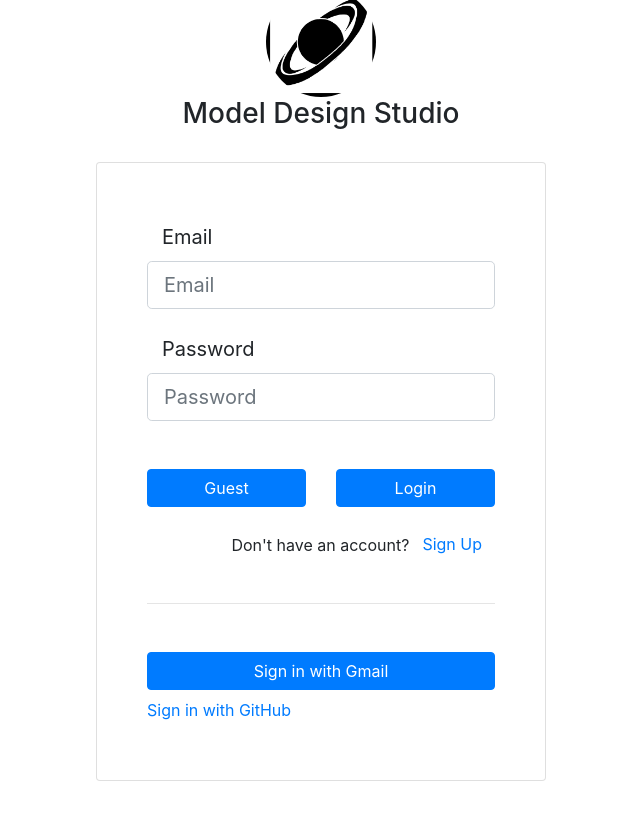
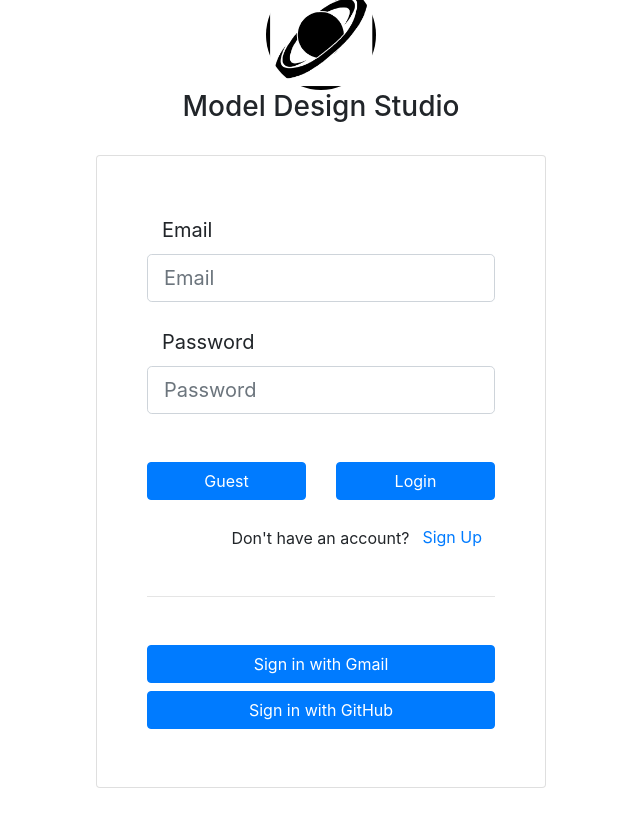
Before and after one commit to andromia/cvrp-client, a Next.js app: page /auth/login in a window 1280 px wide. Shown: the top 824 px of the page, without its empty margins (319-959 px from the left). Built offline with nearby package versions, Linux system fonts and the light colour scheme; no server answers.

Commit message:
fixed css of button

```diff
--- a/components/auth/LoginCard.tsx
+++ b/components/auth/LoginCard.tsx
@@ -156,7 +156,7 @@ const LoginCard = (): ReactElement => {
                 </Col>
                 <Col className="mb-2">
                     <a href="http://localhost:8080/auth/github/" className="w-100">
-                        Sign in with GitHub
+                        <Button className="w-100">Sign in with GitHub</Button>
                     </a>
                 </Col>
             </Row>
```
